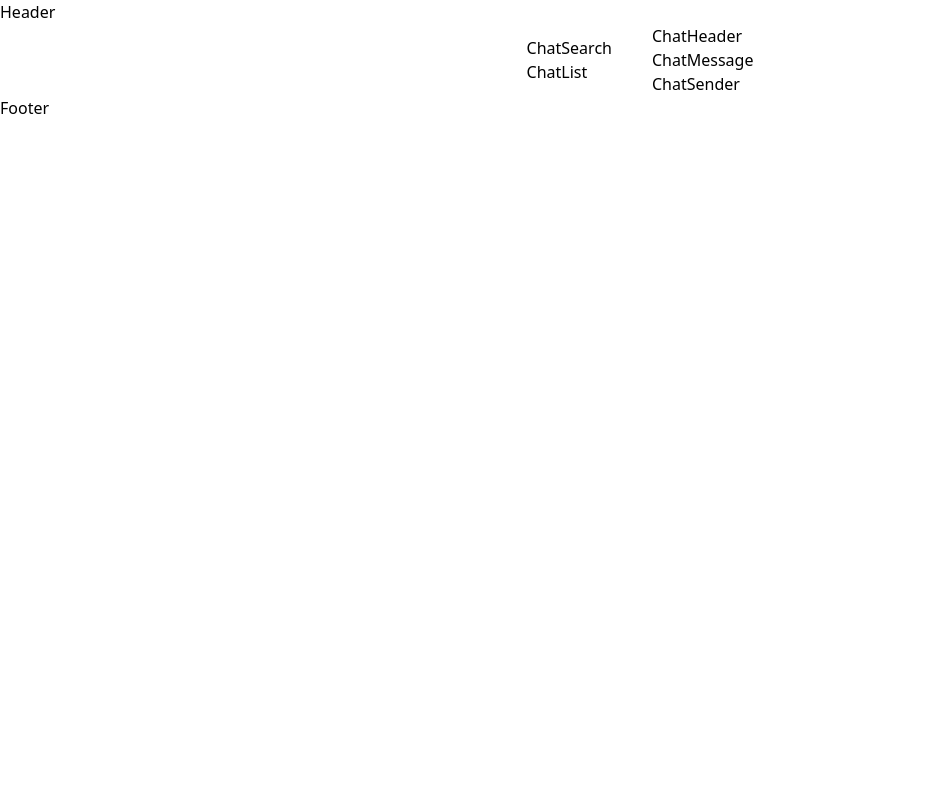
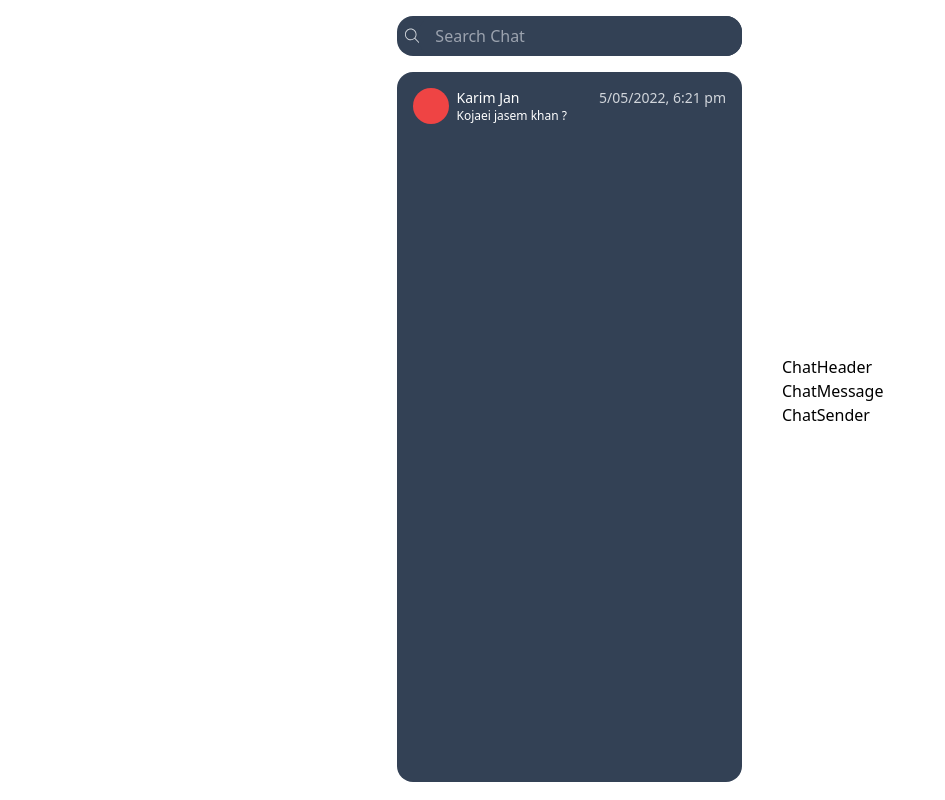
Before and after one commit to M-AminM/chat-app, a React (Create React App) app: page / in a window 1280 px wide. Shown: the whole page, without its empty margins (0-945 px from the left). Built offline with nearby package versions, Linux system fonts and the light colour scheme.

Commit message:
chatlist style

```diff
--- a/package.json
+++ b/package.json
@@ -12,6 +12,7 @@
     "@types/react-dom": "^18.0.0",
     "react": "^18.2.0",
     "react-dom": "^18.2.0",
+    "react-icons": "^4.7.1",
     "react-router-dom": "^6.8.0",
     "react-scripts": "5.0.1",
     "typescript": "^4.4.2",
--- a/src/components/Layout/index.tsx
+++ b/src/components/Layout/index.tsx
@@ -6,9 +6,7 @@ import { Outlet } from "react-router-dom";
 const Layout = () => {
   return (
     <div>
-      <Header />
       <Outlet />
-      <Footer />
     </div>
   );
 };
--- a/src/components/Messanger/Sidebar/ChatList/index.tsx
+++ b/src/components/Messanger/Sidebar/ChatList/index.tsx
@@ -1,7 +1,23 @@
 import React from "react";
 
 const ChatList = () => {
-  return <div>ChatList</div>;
+  return (
+    <div
+      className="bg-slate-700 rounded-2xl p-4 flex flex-col gap-6 overflow-auto"
+      style={{ height: "calc(100vh - 90px)" }}
+    >
+      <div className="flex gap-8">
+        <div className="flex gap-2">
+          <div className="bg-red-500 w-9 h-9 rounded-full"></div>
+          <div>
+            <h2 className="text-sm text-white">Karim Jan</h2>
+            <p className="text-xs text-white">Kojaei jasem khan ?</p>
+          </div>
+        </div>
+        <p className="text-sm text-gray-300">5/05/2022, 6:21 pm</p>
+      </div>
+    </div>
+  );
 };
 
 export default ChatList;
--- a/src/components/Messanger/Sidebar/Search/index.tsx
+++ b/src/components/Messanger/Sidebar/Search/index.tsx
@@ -1,7 +1,17 @@
 import React from "react";
+import { SlMagnifier } from "react-icons/sl";
 
 const ChatSearch = () => {
-  return <div>ChatSearch</div>;
+  return (
+    <div className="flex bg-slate-700 items-center rounded-2xl my-4 ">
+      <SlMagnifier className="ml-2 text-gray-300 cursor-pointer" />
+      <input
+        className="border-none outline-0 px-4 py-2 bg-slate-700 rounded-2xl w-full text-gray-300"
+        type="text"
+        placeholder="Search Chat"
+      />
+    </div>
+  );
 };
 
 export default ChatSearch;
--- a/src/styles/global.css
+++ b/src/styles/global.css
@@ -1,3 +1,7 @@
-html{
-    font-family: Vazirmatn, sans-serif;
+html {
+  font-family: Vazirmatn, sans-serif;
 }
+
+::-webkit-scrollbar {
+  display: none;
+}
```
Also changed, not shown: 1 other file (tests, documents, lock files or other folders).
